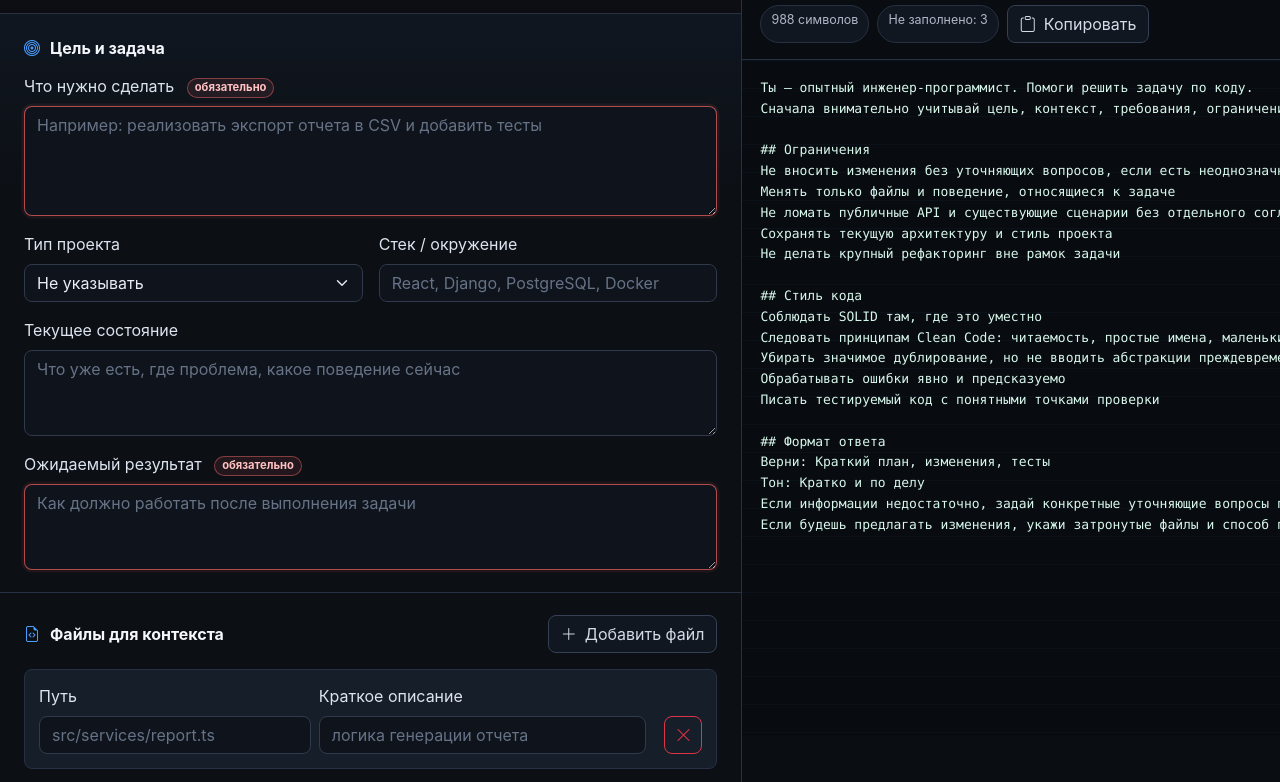
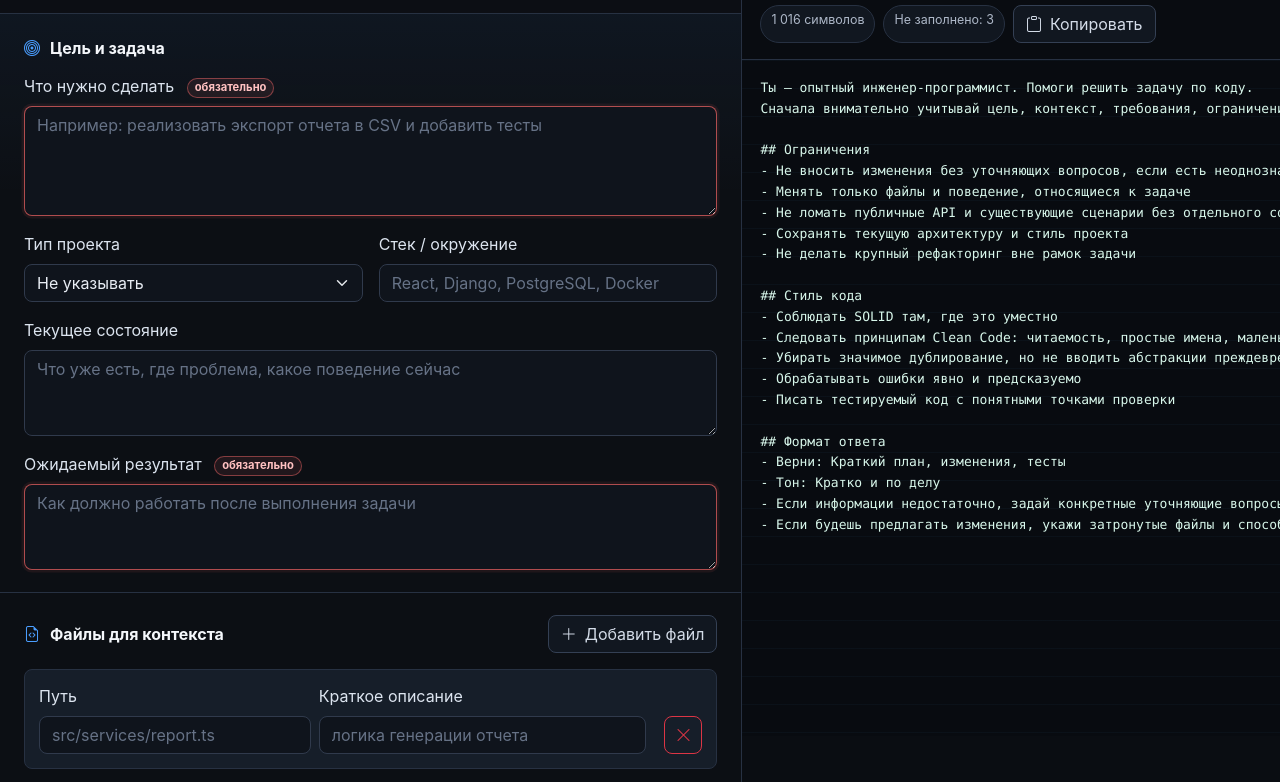
Before and after one commit to ProstoSerghei/prompt-forge, a plain HTML site: page index.html in a window 1280 px wide. Shown: the part 64-846 px from the top of the page. Drawn offline with nearby package versions, Linux system fonts and the light colour scheme.

Commit message:
create auto dash by input text, checkbox, select

```diff
--- a/index.html
+++ b/index.html
@@ -758,6 +758,15 @@
       return `## ${title}\n${lines.map(line => line.trimEnd()).join('\n')}`;
     }
 
+    function dashedLinesBlock(title, lines) {
+      if (!lines.length) return '';
+      const dashedLines = lines.map(line => {
+        const text = line.trimEnd();
+        return text.startsWith('- ') ? text : `- ${text}`;
+      });
+      return linesBlock(title, dashedLines);
+    }
+
     function textBlock(title, value) {
       const text = value.trim();
       return text ? `## ${title}\n${text}` : '';
@@ -832,17 +841,17 @@
       const blocks = [
         intro,
         textBlock('Цель / задача', fieldValue('goal')),
-        linesBlock('Проект', meta),
+        dashedLinesBlock('Проект', meta),
         textBlock('Текущее состояние', fieldValue('currentState')),
         textBlock('Ожидаемый результат', fieldValue('desiredState')),
-        linesBlock('Файлы для контекста', files),
+        dashedLinesBlock('Файлы для контекста', files),
         linesBlock('Требования', requirements),
-        linesBlock('Ограничения', constraints),
-        linesBlock('Стиль кода', styles),
+        dashedLinesBlock('Ограничения', constraints),
+        dashedLinesBlock('Стиль кода', styles),
         linesBlock('Критерии приемки', acceptance),
         linesBlock('Проверка и тесты', tests),
         textBlock('Дополнительный контекст', fieldValue('extra')),
-        linesBlock('Формат ответа', [
+        dashedLinesBlock('Формат ответа', [
           `Верни: ${fieldValue('responseFormat')}`,
           `Тон: ${fieldValue('tone')}`,
           ...checkedValues('responseRules'),
```
